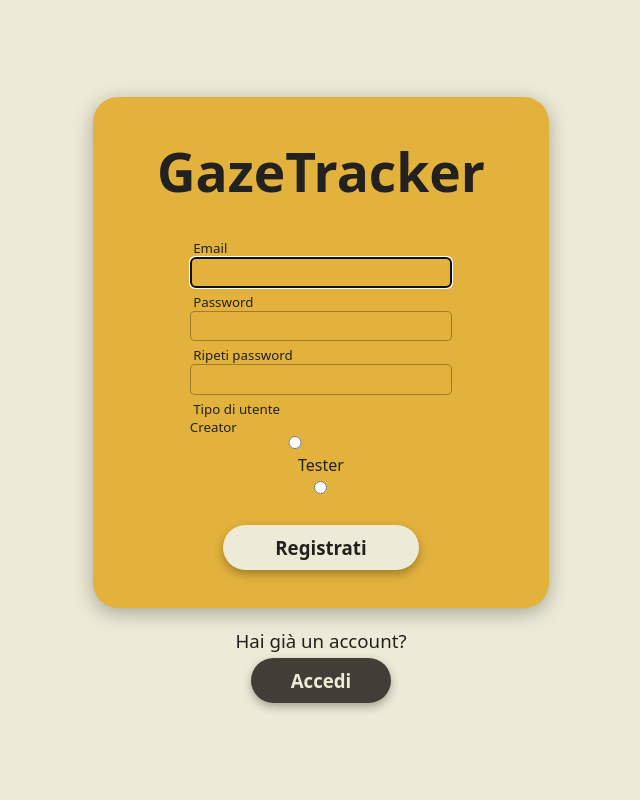
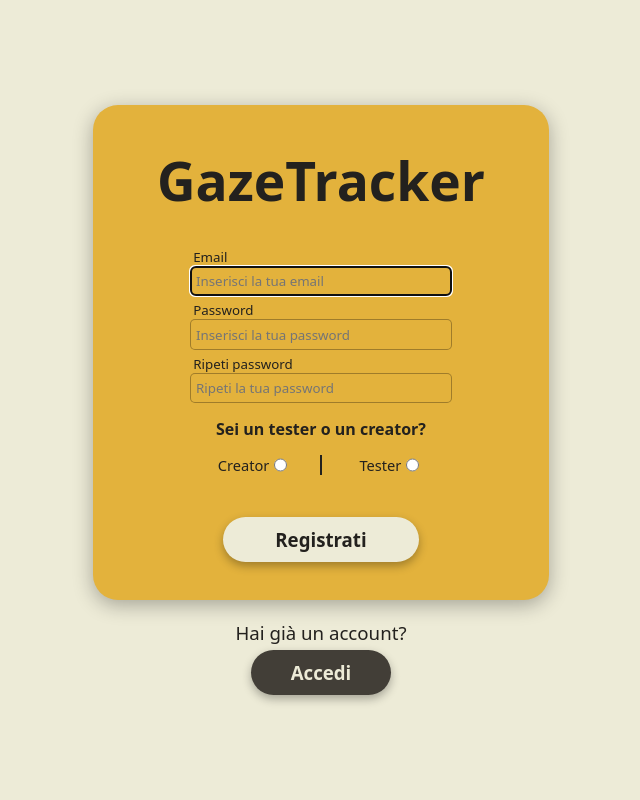
Before and after one commit to AivAiv/GazeTracker-Tesi, a PHP site: page /php/redirector/register-redirector.php in a window 1280 px wide. Shown: the whole page, without its empty margins (319-959 px from the left). Run offline with PHP 8.4, Linux system fonts and the light colour scheme.

Commit message:
Registration page style done, not extracted components

```diff
--- a/css/main.css
+++ b/css/main.css
@@ -29,13 +29,13 @@ html main .base-container, body main .base-container {
   flex: 1;
 }
 
-.base-container.login {
+.base-container.access {
   display: flex;
   flex-direction: column;
   align-items: center;
   justify-content: center;
 }
-.base-container.login form {
+.base-container.access form {
   background-color: #E3B23C;
   padding: 3% 5%;
   border-radius: 25px;
@@ -47,24 +47,24 @@ html main .base-container, body main .base-container {
   margin: 10px;
   box-shadow: 0px 5px 20px 0px rgba(0, 0, 0, 0.3);
 }
-.base-container.login form h1 {
+.base-container.access form h1 {
   font-size: 40pt;
   margin-bottom: 8%;
 }
-.base-container.login form label {
+.base-container.access form label {
   width: 80%;
   display: flex;
   flex-direction: column;
   justify-content: space-between;
   font-size: 10pt;
 }
-.base-container.login form label input[type=email], .base-container.login form label input[type=password] {
+.base-container.access form label input[type=email], .base-container.access form label input[type=password] {
   border-radius: 5px;
   border: 1px solid rgba(0, 0, 0, 0.3);
   background-color: #E3B23C;
   padding: 2%;
 }
-.base-container.login form input[type=submit] {
+.base-container.access form input[type=submit] {
   background-color: #EDEBD7;
   padding: 10px 40px;
   border-radius: 25px;
@@ -75,7 +75,7 @@ html main .base-container, body main .base-container {
   box-shadow: 0px 4px 10px 0px rgba(0, 0, 0, 0.3);
   width: 60%;
 }
-.base-container.login section {
+.base-container.access section {
   display: flex;
   flex-direction: column;
   align-items: center;
@@ -83,7 +83,7 @@ html main .base-container, body main .base-container {
   padding: 10px;
   font-size: 14pt;
 }
-.base-container.login section button {
+.base-container.access section button {
   background-color: #423E37;
   color: #EDEBD7;
   padding: 10px 40px;
@@ -92,4 +92,27 @@ html main .base-container, body main .base-container {
   font-weight: bold;
   font-size: 14pt;
   box-shadow: 0px 4px 10px 0px rgba(0, 0, 0, 0.3);
+}
+
+.base-container.access.register form b {
+  margin-top: 10px;
+}
+.base-container.access.register form section {
+  display: flex;
+  flex-direction: row;
+  width: 80%;
+  align-items: center;
+  justify-content: center;
+}
+.base-container.access.register form section label {
+  display: flex;
+  flex-direction: row;
+  justify-content: center;
+  gap: 5px;
+  font-size: 11pt;
+}
+.base-container.access.register form section .separator {
+  width: 2px;
+  height: 100%;
+  background-color: #23211E;
 }/*# sourceMappingURL=main.css.map */
--- a/css/main.scss
+++ b/css/main.scss
@@ -1,2 +1,3 @@
 @use './pages/base';
-@use './pages/login';
+@use './pages/access';
+@use './pages/register';
--- a/css/pages/_login.scss
+++ b/css/pages/_access.scss
@@ -1,7 +1,7 @@
 @use '../components/colors';
 
 .base-container {
-    &.login {
+    &.access {
         display: flex;
         flex-direction: column;
         align-items: center;
--- a/css/pages/_register.scss
+++ b/css/pages/_register.scss
@@ -0,0 +1,35 @@
+@use '../components/colors';
+
+.base-container {
+    &.access {
+        &.register {
+            form {
+                b {
+                    margin-top: 10px;
+                }
+                section {
+                    display: flex;
+                    flex-direction: row;
+                    width: 80%;
+                    align-items: center;
+                    justify-content: center;
+
+
+                    label {
+                        display: flex;
+                        flex-direction: row;
+                        justify-content: center;
+                        gap: 5px;
+                        font-size: 11pt;
+                    }
+
+                    .separator {
+                        width: 2px;
+                        height: 100%;
+                        background-color: colors.$dark-color;
+                    }
+                }
+            }
+        }
+    }
+}
--- a/php/template/login.php
+++ b/php/template/login.php
@@ -1,4 +1,4 @@
-<section class="base-container login">
+<section class="base-container access">
     <form action="#" method="POST" name="Access">
         <h1>GazeTracker</h1>
         <label>&nbspEmail
--- a/php/template/register.php
+++ b/php/template/register.php
@@ -1,23 +1,25 @@
-<section class="base-container login">
+<section class="base-container access register">
     <form action="#" method="POST" name="Register">
         <h1>GazeTracker</h1>
         <label>&nbspEmail
-            <input type="email" name="txtEmail" id="txtEmail" required autofocus/>
+            <input type="email" name="txtEmail" id="txtEmail" placeholder="Inserisci la tua email" required autofocus/>
         </label>
         <label>&nbspPassword
-            <input type="password" name="txtPassword" id="txtPassword" required/>
+            <input type="password" name="txtPassword" id="txtPassword" placeholder="Inserisci la tua password" required/>
         </label>
         <label>&nbspRipeti password
-            <input type="password" name="txtPasswordRepeat" id="txtPasswordRepeat" required/>
+            <input type="password" name="txtPasswordRepeat" id="txtPasswordRepeat" placeholder="Ripeti la tua password" required/>
         </label>
-        <label>&nbspTipo di utente
+        <b>Sei un tester o un creator?</b>
+        <section>
             <label>Creator
                 <input type="radio" name="rdbUserType" id="rdbCreator" value="C" required/>
             </label>
-            </label>Tester
+            <div class="separator"></div>
+            <label>Tester
                 <input type="radio" name="rdbUserType" id="rdbTester" value="T" required/>
             </label>
-        </label>
+        </section>
         <input type="submit" name="btnRegister" value="Registrati"/>
     </form>
     <section>
```
Also changed, not shown: 1 other file.
